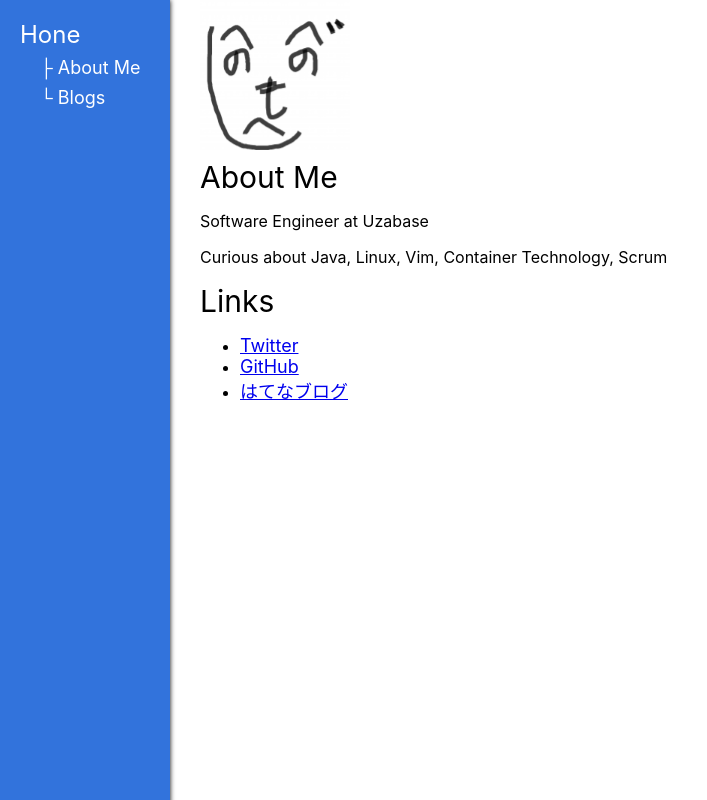
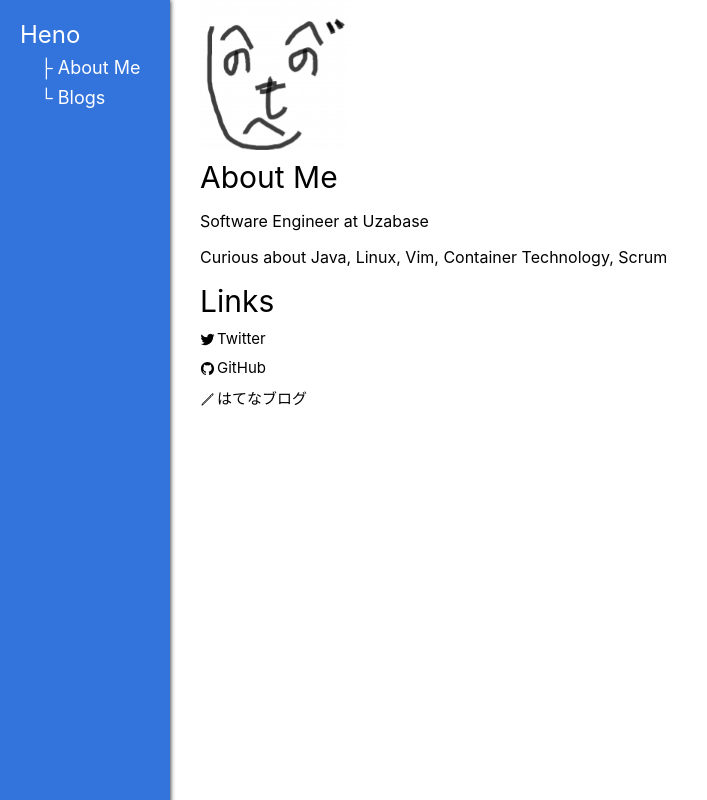
Before and after one commit to samuraiball/welcome-page-react, a React (Create React App) app: page / in a window 1280 px wide. Shown: the whole page, without its empty margins (0-707 px from the left). Built offline with nearby package versions, Linux system fonts and the light colour scheme.

Commit message:
fix typo refactor

```diff
--- a/public/index.html
+++ b/public/index.html
@@ -10,6 +10,7 @@
     />
     <link rel="manifest" href="%PUBLIC_URL%/manifest.json" />
     <title>Welcome Page</title>
+    <script src="https://unpkg.com/ionicons@5.1.2/dist/ionicons.js"></script>
   </head>
   <body>
     <noscript>You need to enable JavaScript to run this app.</noscript>
--- a/src/components/atoms/Link.js
+++ b/src/components/atoms/Link.js
@@ -1,15 +1,35 @@
 import React from "react";
 import styled from "styled-components";
 
-const Text = styled.a`
-    font-size: 18px;
+const Text = styled.div`
+margin-top: 10px;
+font-size: 15px;
 `
+
+const Anker = styled.a`
+tpointer-events: none;
+tcursor: default;
+text-decoration:none;
+color: black;
+
+&:hover{
+color: #504e4e;
+}
+
+&>ion-icon{
+vertical-align: -3px;
+margin-right: 2px;
+}
+`
+
 
 const Link = (props) => {
     return (
         <Text>
-            {/* eslint-disable-next-line react/jsx-no-target-blank */}
-            <a href={props.src} target="_blank">{props.text}</a>
+            <Anker href={props.src} target="_blank">
+                <ion-icon name={props.logo} />
+                {props.text}
+            </Anker>
         </Text>
     )
 }
--- a/src/components/molecules/Card.js
+++ b/src/components/molecules/Card.js
@@ -2,7 +2,7 @@ import React from "react";
 import styled from "styled-components";
 import Tag from "../atoms/Tag";
 
-const Link = styled.a`
+const CardLink = styled.a`
 tpointer-events: none;
 tcursor: default;
 text-decoration:none;
@@ -15,9 +15,6 @@ border: solid 1px #C0C0C0;
 border-radius: 2px;
 width: 98%;
 
-& > .PublishedDate{
-text-align: right;
-}
 &:hover{
 transition: 0.2s ;
 background: #e5e5e5;
@@ -55,7 +52,7 @@ color: #808080;
 const Card = (props) => {
     console.log(props)
     return (
-        <Link href={props.href} target="_blank">
+        <CardLink href={props.href} target="_blank">
             <Wrapper>
                 <Title>{props.title}</Title>
                 <Summary>
@@ -70,7 +67,7 @@ const Card = (props) => {
                     </PublishDate>
                 </Footer>
             </Wrapper>
-        </Link>
+        </CardLink>
     )
 }
 
--- a/src/components/organisms/Profile.js
+++ b/src/components/organisms/Profile.js
@@ -3,7 +3,11 @@ import SectionTitle from "../atoms/SectionTitle";
 import Link from "../atoms/Link";
 import Avatar from "../atoms/Avatar";
 import henohenomoheji from "../../assets/img/henohenomoheji.png"
+import styled from "styled-components";
 
+const ProfileLink = styled(Link)`
+margin-top: 10px;
+`
 
 function Profile() {
     return (
@@ -20,11 +24,15 @@ function Profile() {
             </div>
             <div className="links">
                 <SectionTitle>Links</SectionTitle>
-                <ul>
-                    <li><Link text="Twitter" src="https://twitter.com/yuya_hirooka">aaa</Link></li>
-                    <li><Link text="GitHub" src="https://github.com/samuraiball"/></li>
-                    <li><Link text="はてなブログ" src="https://yuya-hirooka.hatenablog.com/"/></li>
-                </ul>
+                <ProfileLink text="Twitter"
+                             logo="logo-twitter"
+                             src="https://twitter.com/yuya_hirooka"/>
+                <ProfileLink text="GitHub"
+                             logo="logo-github"
+                             src="https://github.com/samuraiball"/>
+                <ProfileLink text="はてなブログ"
+                             logo="pencil-outline"
+                             src="https://yuya-hirooka.hatenablog.com/"/>
             </div>
         </div>
     )
--- a/src/components/organisms/SideBar.js
+++ b/src/components/organisms/SideBar.js
@@ -48,7 +48,7 @@ color: white;
 const SideBar = (props) => {
     return (
         <Wrapper>
-            <TopLink to="/"><Text>Hone</Text></TopLink>
+            <TopLink to="/"><Text>Heno</Text></TopLink>
             <ChildLink to="/"><Text>├ About Me</Text></ChildLink>
             <ChildLink to="/blogs"><Text>└ Blogs</Text></ChildLink>
         </Wrapper>
```
